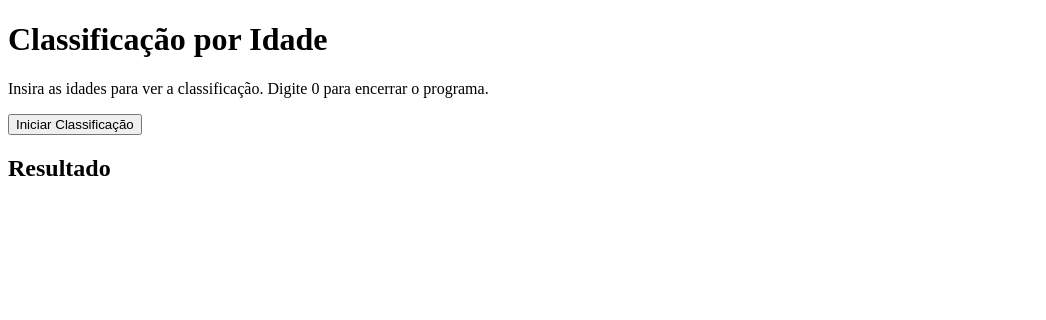
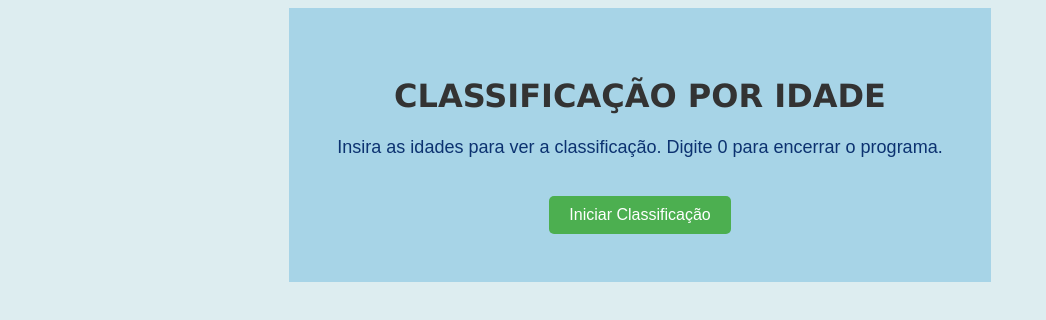
Before and after one commit to fernandoAvargas/treino-condicionais, a plain HTML site: page index.html in a window 1280 px wide. Shown: the whole page, without its empty margins (0-1046 px from the left). Drawn offline with Linux system fonts and the light colour scheme; files that its build step writes are made by us from their sources; files whose address does not match are found by name.

Commit message:
estilizacao finalizada

```diff
--- a/index.html
+++ b/index.html
@@ -4,15 +4,18 @@
     <meta charset="UTF-8">
     <meta name="viewport" content="width=device-width, initial-scale=1.0">
     <title>Classificação por Idade</title>
+    <link rel="stylesheet" href="/home/fernando/Projects/Pedro/treino-condicionais/style.css">
 </head>
 <body>
+    <container class="centralize conteudo">
     <h1>Classificação por Idade</h1>
     <p>Insira as idades para ver a classificação. Digite 0 para encerrar o programa.</p>
 
     <button onclick="classificarIdades()">Iniciar Classificação</button>
 
-    <h2>Resultado</h2>
-    <pre id="resultado"></pre>
+
+    <h2 id="subtitulo">Resultado</h2>
+    <span id="resultado"></span>
 
     <script>
         function classificarIdades() {
@@ -61,7 +64,7 @@
             // Exibe os resultados após a inserção de idades
             if (quantidade > 0) {
                 const mediaIdade = totalIdades / quantidade;
-                resultadoTexto += `
+                resultadoTexto +=  `
                 Programa encerrado.
                 Total de pessoas: ${quantidade}
                 Média das idades: ${mediaIdade.toFixed(2)}
@@ -69,13 +72,22 @@
                 Adolescentes: ${categorias.adolescente}
                 Adultos: ${categorias.adulto}
                 Idosos: ${categorias.idoso}
+
                 `;
+
             } else {
                 resultadoTexto += "Nenhuma idade válida foi inserida.";
             }
 
+
             document.getElementById("resultado").textContent = resultadoTexto;
+
+            document.getElementById("subtitulo").style.display="block";
+
+            document.getElementById("resultado").style.display="block";
+
         }
     </script>
+    </container>
 </body>
 </html>
--- a/style.css
+++ b/style.css
@@ -1,14 +1,25 @@
 body {
     font-family: Arial, sans-serif;
-    background-color: #f9f9f9;
+    background-color: #ddedf0;
     display: flex;
     align-items: center;
     flex-direction: column;
-    padding: 20px;
+
 }
 
 h1 {
     color: #333;
+    font-family: Verdana, Tahoma;
+    text-transform: uppercase;
+}
+
+p {
+   color:rgb(12, 50, 112);
+   font-size: large;
+}
+
+#subtitulo{
+    display: none;
 }
 
 button {
@@ -31,7 +42,25 @@ button:hover {
     padding: 15px;
     background-color: #e0e0e0;
     border-radius: 5px;
-    width: 80%;
-    max-width: 600px;
+    max-width: 800px;
     white-space: pre-wrap;
+    font-family: 'Courier New', Courier, monospace;
+    box-shadow: 6px 6px 2px 1px rgb(141, 140, 140);
+    font-weight: bold;
+    display: none;
+    padding-right: 9rem;
 }
+
+.centralize{
+    align-items: center;
+    justify-content: center;
+    text-align: center;
+}
+
+.conteudo{
+
+    background-color: rgb(167, 212, 231);
+    padding: 3rem;
+
+
+}
```
